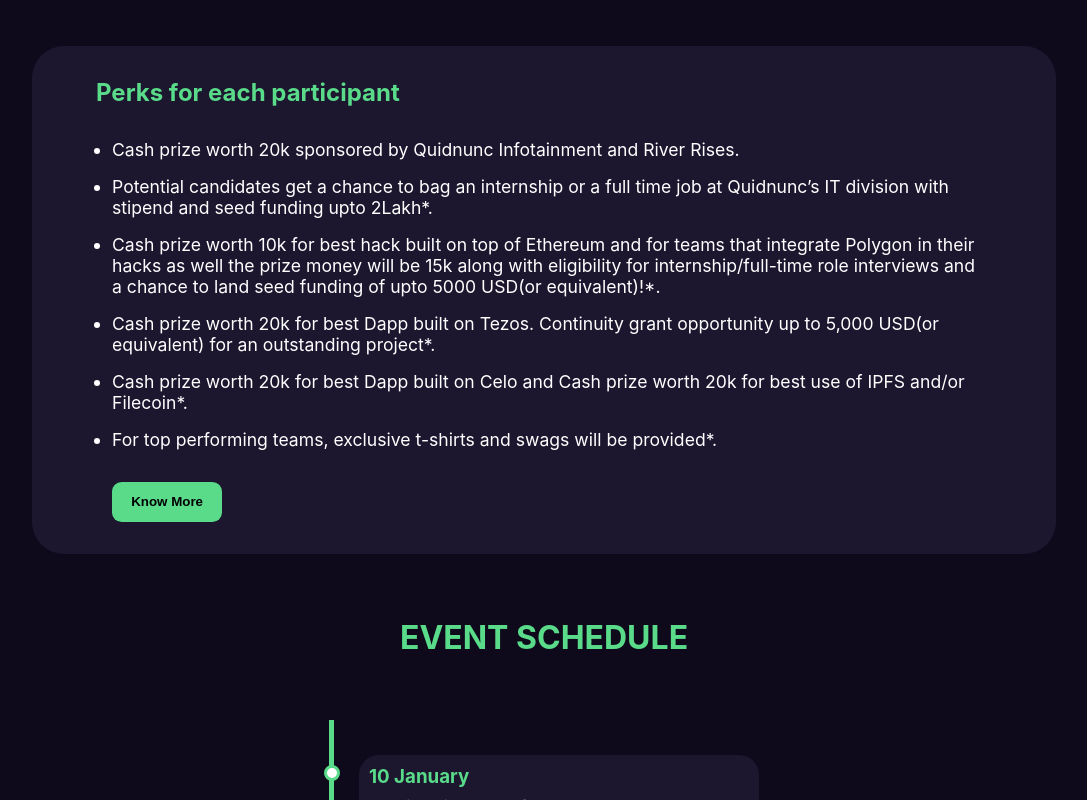
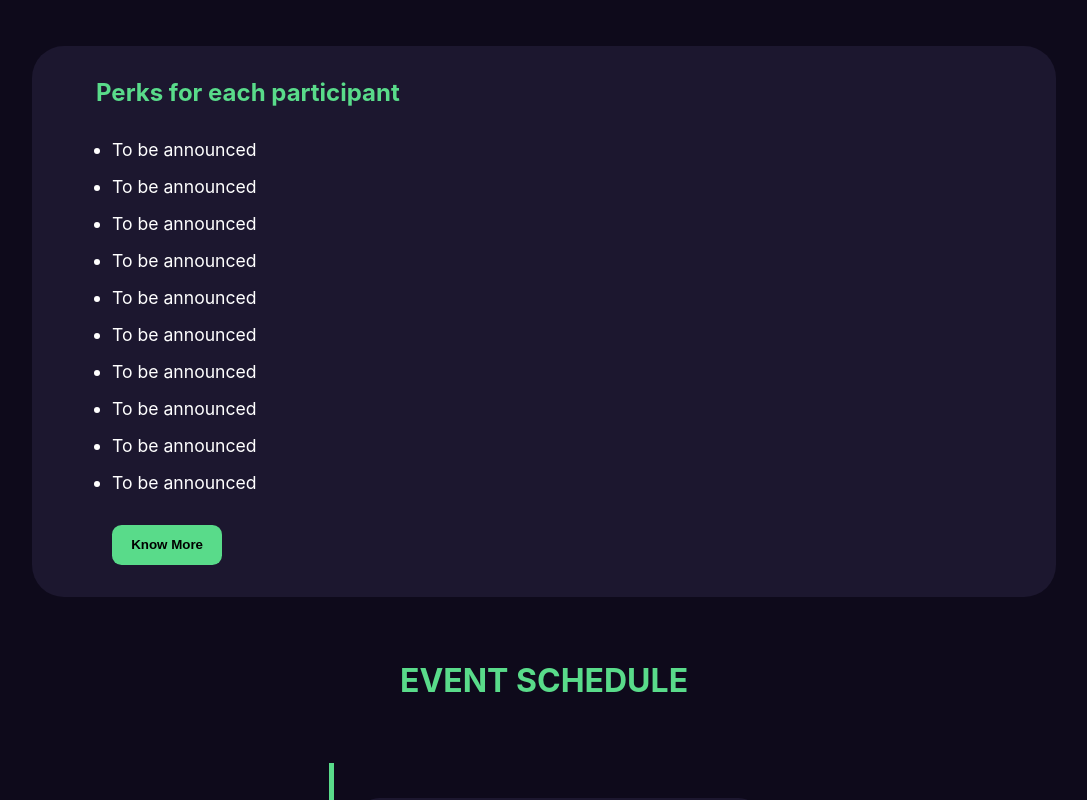
Before and after one commit to HackSlashNITP/hacknitp, a React (Create React App) app: page / in a window 1280 px wide. Shown: the part 1540-2340 px from the top of the page, without its empty margins (96-1183 px from the left). Built offline with nearby package versions, Linux system fonts and the light colour scheme; some icons are missing.

Commit message:
little more update

```diff
--- a/src/components/homepage/HomePage.js
+++ b/src/components/homepage/HomePage.js
@@ -34,7 +34,7 @@ const HomePage = () => {
                             February 11,2022 - February 13,2022
                         </h3>
                         <p className="home-para">
-                            The hack is only a small part of the competition. The real spirit lies in building your network in the growing tech community and collaborating with some of the finest minds of the nation. Just remember, taking the Hackathons too seriously defeats the purpose. Save the seriousness for pitching to investors. Keeping an open mind will open new doors, help build new relationships and acquire new skills.This is hackNITP.
+                        A Hackathon is not merely a competition but is a place where people learn the art of solving problems, make friends, build their network, and have fun. You learn how to work collaboratively in a team to build a hack. Let the innovation inside you flourish in HackNITP 4.0 and turn the craziest of your ideas into a reality.
                         </p>
                         <div className="home-btns headline">
                             <button className='btn-secondary' >Registration Soon</button>
--- a/src/components/prizes/Prizes.js
+++ b/src/components/prizes/Prizes.js
@@ -8,6 +8,18 @@ const Prizes = () => {
     AOS.init();
     AOS.refresh();
   }, []);
+  const list=[
+        "To be announced",
+        "To be announced",
+        "To be announced",
+        "To be announced",
+        "To be announced",
+        "To be announced",
+        "To be announced",
+        "To be announced",
+        "To be announced",
+        "To be announced",
+  ]
     return (
         <div>
            <h1 className="heading">PRIZES</h1>
@@ -17,24 +29,10 @@ const Prizes = () => {
                    Perks for each participant
                </h2>
                <ul>
-                   <li className='list-item'>
-                       Cash prize worth 20k sponsored by Quidnunc Infotainment and River Rises.
-                   </li>
-                   <li className="list-item">
-                        Potential candidates get a chance to bag an internship or a full time job at Quidnunc’s IT division with stipend and seed funding upto 2Lakh*.
-                   </li>
-                   <li className="list-item">
-                       Cash prize worth 10k for best hack built on top of Ethereum and for teams that integrate Polygon in their hacks as well the prize money will be 15k along with eligibility for internship/full-time role interviews and a chance to land seed funding of upto 5000 USD(or equivalent)!*.
-                   </li>
-                   <li className="list-item">
-                       Cash prize worth 20k for best Dapp built on Tezos. Continuity grant opportunity up to 5,000 USD(or equivalent) for an outstanding project*.
-                   </li>
-                   <li className="list-item">
-                      Cash prize worth 20k for best Dapp built on Celo and Cash prize worth 20k for best use of IPFS and/or Filecoin*.
-                   </li>
-                   <li className="list-item">
-                        For top performing teams, exclusive t-shirts and swags will be provided*.
-                   </li>
+
+                      { list.map(item => <li className='list-item'>{item}</li>)}
+
+
                </ul>
                <div className="prizes-btn">
                    <button className='btn-primary knowmore'>Know More</button>
--- a/src/components/sponsors/Sponsors.js
+++ b/src/components/sponsors/Sponsors.js
@@ -6,6 +6,7 @@ import logo from '../../images/hacknitp.png';
 import logo1 from '../../images/gdsc.png'
 
 const Sponsors = () => {
+
     const data=[
         {
             name:'HackSlash Club',
@@ -31,14 +32,14 @@ const Sponsors = () => {
             </h1>
 
             <h2 className="level2-heading platinum">
-                Platinum Sponsors
+            Title Sponsor
             </h2>
             <div className="platinum-cont">
                 <SponsorBP />
                 <SponsorBP />
             </div>
             <h2 className="level2-heading gold">
-                Gold Sponsors
+            Associate Sponsor
             </h2>
             <div className="platinum-cont">
                 <SponsorBP />
@@ -46,7 +47,7 @@ const Sponsors = () => {
                 <SponsorBP />
             </div>
             <h2 className="level2-heading silver">
-                Silver Sponsors
+                Sub-Event Sponsor
             </h2>
             <div className="platinum-cont">
                 <SponsorBP />
```
Also changed, not shown: src/components/sponsors/Sponsors.css (line endings or trailing spaces).
